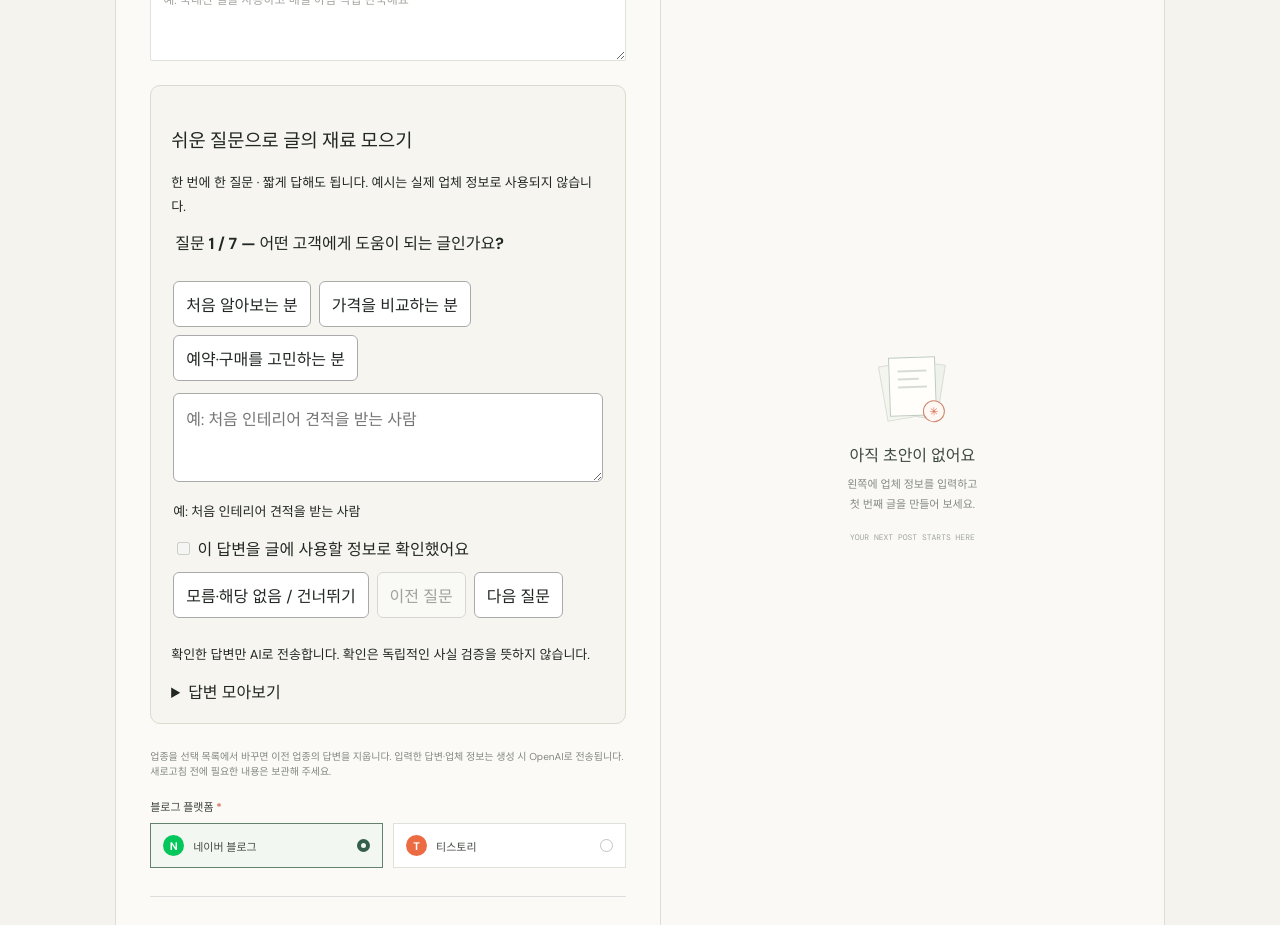
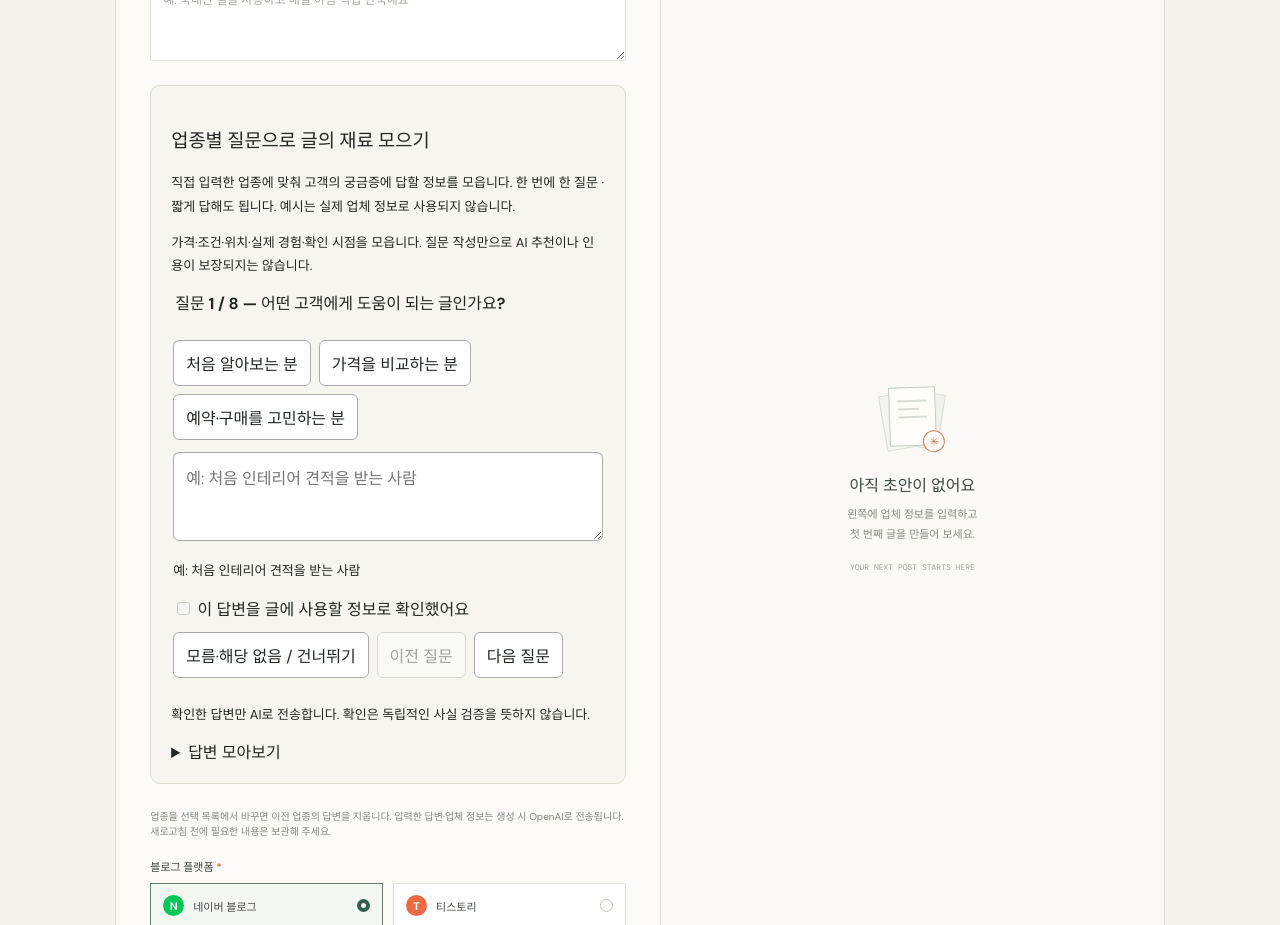
Before and after one commit to udtman1130/-, a React (Vite) app: page / in a window 1280 px wide. Shown: the part 900-1825 px from the top of the page. Built offline with nearby package versions, Linux system fonts and the light colour scheme; a web font is replaced by a local one.

Commit message:
Add industry-specific interviews for useful customer answers and provenance

```diff
--- a/server.mjs
+++ b/server.mjs
@@ -38,7 +38,7 @@ export function createGenerateHandler({ env = process.env, fetchImpl = fetch } =
       clean.difference = typeof form.difference === 'string' ? form.difference.trim().slice(0, 2000) : ''
       const evidence = evidenceFor(clean, interview)
       clean.evidence = evidence
-      clean.writingGuide = { targetCharacters: '공백 포함 본문 2000~2500자, 제목·사진 설명 제외', structure: '도입 → 핵심 설명 3~4개 → 확인 목록 → 문의 안내', detail: '각 핵심 설명은 결론·이유·확인 방법·예외 조건으로 풀어 쓴다. 사례는 확인된 case가 있을 때만 작성한다.' }
+      clean.writingGuide = { targetCharacters: '공백 포함 본문 2000~2500자, 제목·사진 설명 제외', structure: '도입 → 핵심 설명 3~4개 → 확인 목록 → 문의 안내', detail: '각 핵심 설명은 결론·이유·확인 방법·예외 조건으로 풀어 쓴다. 사례는 확인된 case가 있을 때만 작성한다. evidence의 question은 업종별 입력 질문이다. answer를 그 질문에 맞게 해석하고 source에 제공된 출처·확인 날짜만 사용한다. 출처 미입력을 이유로 사용자 정보를 삭제하지 않는다.' }
       if (busy || calls >= 20) return send(429, { error: '다른 요청을 처리 중입니다. 잠시 후 다시 시도해 주세요.' })
       busy = true
       ownsLock = true
--- a/shared/interview.js
+++ b/shared/interview.js
@@ -1,4 +1,4 @@
-export const industryOptions = ['음식점·카페', '인테리어·수리', '여행·숙박', '교육·강습', '판매·쇼핑몰', '중고차', '기타·직접 입력']
+export const industryOptions = ['음식점·카페', '인테리어·수리', '여행·숙박', '교육·강습', '판매·쇼핑몰', '중고차', '가라오케·노래방', '기타·직접 입력']
 const common = [
   { id: 'audience', title: '어떤 고객에게 도움이 되는 글인가요?', options: ['처음 알아보는 분', '가격을 비교하는 분', '예약·구매를 고민하는 분'], hint: '예: 처음 인테리어 견적을 받는 사람' },
   { id: 'question', title: '이번 글에서 고객의 어떤 궁금증을 풀어줄까요?', options: ['비용이 어떻게 정해지나요?', '어떤 순서로 진행하나요?', '선택 전에 무엇을 확인하나요?'], hint: '예: 추가 비용이 생기는 경우는 언제인가요?' },
@@ -8,22 +8,81 @@ const common = [
   { id: 'case', title: '직접 겪은 사례가 있나요? 없으면 건너뛰세요.', options: [], hint: '고객이 처음 어떤 문제로 연락했나요? 확인한 상태는? 어떻게 처리했나요? 확인 가능한 결과는? 없으면 건너뛰고 개인정보는 빼주세요.' },
   { id: 'contact', title: '어디로 문의하고 무엇을 준비하면 되나요?', options: [], hint: '공개할 전화번호나 https:// 상담 주소와 준비 자료를 적으세요.' },
 ]
+// These collect useful answers; they are not an AI citation or ranking score.
+const profiles = [
+  { match: /가라오케|노래방|karaoke|클럽/i, name: '가라오케·노래방',
+    audience: ['처음 방문하는 여행객', '단체 모임 고객', '예약을 고민하는 고객'],
+    topics: ['이용 요금과 추가 비용은?', '객실·음향·시설은?', '위치와 예약 방법은?'],
+    answer: ['고객에게 실제로 안내하는 시설·이용 정보를 알려주세요.', '객실 크기·이용 가능 인원·음향·언어 지원 중 아는 내용만 적으세요. 매니저 같은 업계 표현은 역할도 설명해 주세요.'],
+    process: ['예약부터 입장·이용까지 어떻게 진행되나요?', '예약 방법, 영업시간, 이용 시간, 정확한 위치나 지도 주소 중 아는 내용을 적으세요.'],
+    conditions: ['요금 기준·포함 항목·별도 비용은 무엇인가요?', '객실·시간·인원 중 요금 기준과 통화, 포함 서비스, 추가 비용, 예약·취소 조건을 적으세요.'],
+    case: ['직접 확인한 시설이나 실제 이용 사례가 있나요?', '사진에서 보이는 시설이나 실제 안내한 이용 상황을 적으세요. 고객 후기를 만들어 적지 않아도 됩니다.'],
+    contact: ['예약 연락처와 방문 전에 보낼 정보는 무엇인가요?', '공개 연락처·공식 계정과 방문 날짜·인원 등 예약에 필요한 내용을 적으세요.'] },
+  { match: /음식|카페|식당|빵집|베이커리/, name: '음식점·카페',
+    audience: ['처음 방문하는 손님', '메뉴를 고르는 손님', '단체·가족 손님'],
+    topics: ['대표 메뉴의 맛과 양은?', '메뉴 가격과 주문 방법은?', '위치·영업시간·주차는?'],
+    answer: ['대표 메뉴의 맛·식감·양을 알려주세요.', '메뉴 이름, 재료, 맛과 식감, 몇 명이 먹기 좋은지 중 아는 내용을 적으세요.'],
+    process: ['방문하거나 주문하려면 어떻게 하면 되나요?', '정확한 위치·영업시간·마지막 주문·예약·포장·주차 중 해당 내용을 적으세요.'],
+    conditions: ['메뉴 가격과 이용 전에 알아둘 조건은 무엇인가요?', '가격·예약 가능 인원·추가 비용·알레르기 문의 방법을 적으세요.'],
+    case: ['직접 만든 메뉴나 매장 사진에서 소개할 점은 무엇인가요?', '실제 조리 과정·좌석·메뉴 구성 등 직접 아는 내용을 적으세요. 사례가 없으면 건너뛰세요.'],
+    contact: ['예약·주문은 어디로 하고 무엇을 알려주면 되나요?', '공개 연락처·지도·주문 링크와 필요한 인원·날짜 등을 적으세요.'] },
+  { match: /인테리어|수리|시공/, name: '인테리어·수리',
+    audience: ['고장·불편을 겪는 고객', '견적을 비교하는 고객', '시공을 준비하는 고객'], topics: ['수리 가능한 범위는?', '견적과 추가 비용은?', '작업 기간과 사후 관리는?'],
+    answer: ['어떤 문제를 어떤 작업으로 해결하나요?', '작업 대상·가능 범위·사용 자재·어려운 조건을 실제 기준으로 적으세요.'],
+    process: ['견적 상담부터 작업 완료까지 어떻게 진행하나요?', '현장 확인·작업 순서·지역·소요 시간과 달라지는 조건을 적으세요.'],
+    conditions: ['어떤 경우에 추가 비용이 생기고 어떻게 안내하나요?', '작업 범위·자재·현장 상태와 고객 동의·사후 관리 조건을 적으세요.'],
+    case: ['실제 작업 전 상태와 작업 후 달라진 점은 무엇인가요?', '문제 → 작업 내용 → 확인한 결과. 전후 사진 설명도 좋습니다.'],
+    contact: ['견적 문의는 어디로 하고 어떤 사진이 필요한가요?', '공개 연락처와 현장 사진·크기·주소 등 필요한 자료를 적으세요.'] },
+  { match: /여행|숙박|호텔|투어|펜션|풀빌라|골프/, name: '여행·숙박',
+    audience: ['처음 방문하는 여행객', '가족·단체 여행객', '일정·숙소를 비교하는 고객'], topics: ['일정과 포함 서비스는?', '가격·추가 비용·취소 조건은?', '위치와 이동 방법은?'],
+    answer: ['실제로 제공하는 일정·객실·서비스를 알려주세요.', '상품 이름, 일정이나 객실 구성, 이용 인원과 특징을 적으세요.'],
+    process: ['예약부터 도착·이용까지 어떻게 진행하나요?', '위치·집결 장소·이동·체크인·이용 시간을 아는 범위에서 적으세요.'],
+    conditions: ['포함·불포함 비용과 예약·취소 조건은 무엇인가요?', '통화·날짜·인원별 가격 기준과 별도 비용·취소 조건을 적으세요.'],
+    case: ['직접 진행한 여행이나 실제 숙소의 특징이 있나요?', '실제 일정·객실 사진·현장 경험을 적으세요. 만족도는 추측하지 않습니다.'],
+    contact: ['예약은 어디로 하고 어떤 정보를 보내면 되나요?', '공개 연락처·공식 링크와 날짜·인원·희망 상품을 적으세요.'] },
+  { match: /교육|강습|학원/, name: '교육·강습',
+    audience: ['입문자', '학부모', '수업을 비교하는 수강생'], topics: ['누구를 위한 수업인가요?', '수업 내용과 방식은?', '수강료·시간·환불 조건은?'],
+    answer: ['수업 대상과 실제로 배우는 내용을 알려주세요.', '연령·필요한 수준·수업 구성·개인 또는 그룹 여부를 적으세요.'],
+    process: ['상담·등록부터 수업 참여까지 어떻게 진행하나요?', '위치·온라인 여부·수업 시간·횟수·준비물을 적으세요.'],
+    conditions: ['수강료·수업 대상·환불에서 미리 안내할 점은 무엇인가요?', '횟수·기간별 요금, 교재비, 보강·환불 조건을 적으세요.'],
+    case: ['실제 수업 사례나 직접 확인할 자료가 있나요?', '실제 수업 활동·공개 가능한 경력이나 자료를 적으세요. 성적 향상은 보장하지 않습니다.'],
+    contact: ['수강 상담은 어디로 하고 무엇을 알려주면 되나요?', '공개 연락처와 희망 수업·수준·시간을 적으세요.'] },
+  { match: /판매|쇼핑|소매/, name: '판매·쇼핑몰',
+    audience: ['처음 구매하는 고객', '제품을 비교하는 고객', '사용 조건을 확인하는 고객'], topics: ['제품 규격과 특징은?', '가격·배송비는?', '사용 방법·교환 조건은?'],
+    answer: ['상품의 규격·재질·용도는 무엇인가요?', '크기·구성품·재질·호환 여부와 실제 차이를 적으세요.'],
+    process: ['주문 후 배송·사용은 어떻게 진행되나요?', '주문 방법·배송 지역·예상 기간의 조건·사용 방법을 적으세요.'],
+    conditions: ['배송·추가 비용·교환·반품에서 미리 안내할 점은 무엇인가요?', '옵션별 가격·배송비·교환과 반품 조건을 적으세요.'],
+    case: ['직접 사용한 사례나 상품 사진에서 확인할 점이 있나요?', '실제 사용 환경·사진 속 구성·주의할 조건을 적으세요.'],
+    contact: ['구매·상품 문의는 어디로 하면 되나요?', '공식 구매 링크·공개 연락처와 문의 시 필요한 옵션 정보를 적으세요.'] },
+  { match: /중고차|자동차/, name: '중고차',
+    audience: ['차량 처분을 고민하는 차주', '수출·매매·폐차를 비교하는 차주', '견적을 알아보는 차주'], topics: ['어떤 차량을 취급하나요?', '견적과 현장 감가는?', '대금 지급과 말소 절차는?'],
+    answer: ['차주가 궁금해하는 내용에 실제로 어떻게 답하시나요?', '취급 차종·차량 상태에 따른 판단 기준이나 대금·말소 질문의 실제 답을 적으세요.'],
+    process: ['차량 확인·대금 지급·인수·말소는 어떤 순서인가요?', '실제 운영 순서와 처리 기간의 조건을 적으세요.'],
+    conditions: ['견적이 달라지는 조건과 별도 비용은 무엇인가요?', '실차 확인 전후 차이·감가 동의·탁송비·취소 조건을 적으세요.'],
+    case: ['실제 차량 상태와 처리 결과를 알려주세요.', '차종·연식·주행거리·상태 → 처리 과정 → 결과. 개인정보는 빼주세요.'],
+    contact: ['견적 문의는 어디로 하고 어떤 차량 자료가 필요한가요?', '공개 연락처와 차종·연식·주행거리·사진 등 필요한 자료를 적으세요.'] },
+]
+export function profileFor(industry = '') {
+  return profiles.find(profile => profile.match.test(industry)) || null
+}
 export function questionsFor(industry = '') {
-  let detail = common[4]
-  if (/음식|카페|식당/.test(industry)) detail = { ...detail, title: '가격·예약·알레르기 문의 중 미리 안내할 조건이 있나요?', hint: '예: 예약 가능 인원·메뉴 가격·알레르기 확인 방법. 실제 운영 정보만 적으세요.' }
-  else if (/인테리어|수리|시공/.test(industry)) detail = { ...detail, title: '어떤 경우에 추가 비용이 생기고 어떻게 안내하나요?', hint: '작업 범위·자재·현장 상태 등 실제 견적 조건을 적으세요.' }
-  else if (/여행|숙박/.test(industry)) detail = { ...detail, title: '포함·불포함 비용과 예약·취소 조건은 무엇인가요?', hint: '날짜·인원 등에 따라 달라지는 실제 조건을 적으세요.' }
-  else if (/교육|강습|학원/.test(industry)) detail = { ...detail, title: '수강료·수업 대상·환불에서 미리 안내할 점은 무엇인가요?', hint: '대상·횟수·기간 등 실제 조건을 적고 성과를 보장하지 마세요.' }
-  else if (/판매|쇼핑|소매/.test(industry)) detail = { ...detail, title: '배송·추가 비용·교환·반품에서 미리 안내할 점은 무엇인가요?', hint: '상품별 실제 적용 조건을 적으세요.' }
-  else if (/중고차|자동차/.test(industry)) detail = { ...detail, title: '견적이 달라지는 조건과 별도 비용은 무엇인가요?', hint: '실차 확인 전후의 차이·고객 동의 과정·출장비 등 실제 조건만 적으세요.' }
-  return common.map(q => q.id === 'conditions' ? detail : { ...q })
+  const profile = profileFor(industry)
+  const questions = common.map(q => {
+    const result = { ...q, options: [...q.options] }
+    if (!profile) return result
+    if (q.id === 'audience') return { ...result, options: [...profile.audience], hint: '이 글을 읽고 도움받을 고객을 선택하거나 직접 적으세요.' }
+    if (q.id === 'question') return { ...result, options: [...profile.topics], hint: '고객이 실제로 묻는 질문을 선택하거나 직접 적으세요.' }
+    const detail = profile[q.id]
+    return detail ? { ...result, title: detail[0], hint: detail[1] } : result
+  })
+  return questions.concat({ id: 'source', title: '이 정보는 언제, 어떻게 확인했나요? (선택)', options: [], hint: '예: 운영자가 직접 안내한 정보 / 직접 방문 / 가격표·공식 링크와 확인 날짜. 공개 근거가 없어도 입력 내용은 유지합니다. 모르면 건너뛰세요.' })
 }
 export function normalizeInterview(value) {
   if (value == null) return []
-  if (!Array.isArray(value) || value.length > 7) throw new Error('질문 답변 형식을 확인해 주세요.')
+  if (!Array.isArray(value) || value.length > 8) throw new Error('질문 답변 형식을 확인해 주세요.')
   const ids = new Set()
   return value.map(item => {
-    const allowed = common.some(q => q.id === item?.id)
+    const allowed = questionsFor().some(q => q.id === item?.id)
     if (!allowed || ids.has(item.id) || typeof item.text !== 'string' || item.text.length > 2000 || typeof item.confirmed !== 'boolean') throw new Error('질문 답변을 다시 확인해 주세요.')
     ids.add(item.id)
     return { id: item.id, text: item.text.trim(), confirmed: item.confirmed }
@@ -32,7 +91,7 @@ export function normalizeInterview(value) {
 export function evidenceFor(form, interview) {
   const facts = ['business', 'industry', 'region', 'offering'].map(id => ({ id, text: form[id], origin: '업체 제공·외부 검증 안 됨' }))
   if (typeof form.difference === 'string' && form.difference.trim()) facts.push({ id: 'difference', text: form.difference.trim().slice(0, 2000), origin: '사용자 제공·외부 검증 안 됨' })
-  return facts.concat(interview.filter(a => a.confirmed && a.text).map(a => ({ id: a.id, text: a.text, origin: '사용자 확인·외부 검증 안 됨' })))
+  return facts.concat(interview.filter(a => a.confirmed && a.text).map(a => ({ id: a.id, text: a.text, origin: '사용자 확인·외부 검증 안 됨', question: questionsFor(form.industry).find(q => q.id === a.id)?.title })))
 }
 export function coverageFor(sections, evidence) {
   return evidence.map(item => ({ id: item.id, text: item.text, sections: sections.map((section, i) => section.evidenceIds.includes(item.id) ? i + 1 : null).filter(Boolean) }))
--- a/src/App.jsx
+++ b/src/App.jsx
@@ -1,6 +1,6 @@
 import { useState, useRef, useEffect } from 'react'
 import Interview from './Interview.jsx'
-import { industryOptions } from '../shared/interview.js'
+import { industryOptions, profileFor } from '../shared/interview.js'
 import { exportDraft, cleanText } from './export.js'
 import { photoNumber, photoFilename, buildPhotoDraft } from './photos'
 
@@ -67,6 +67,7 @@ function App() {
 
   function updateField(event) {
     const { name, value } = event.target
+    if (name === 'industry' && profileFor(value)?.name !== profileFor(form.industry)?.name) setAnswers({})
     setForm((current) => ({ ...current, [name]: value }))
     setResult(null)
     setCopied(false)
@@ -190,7 +191,7 @@ function App() {
               </label>
             </div>
 
-            <Interview industry={form.industry} answers={answers} disabled={loading} onChange={value => { setAnswers(value); setResult(null); setCopied(false) }} />
+            <Interview key={profileFor(form.industry)?.name || 'other'} industry={form.industry} answers={answers} disabled={loading} onChange={value => { setAnswers(value); setResult(null); setCopied(false) }} />
             <p className="form-footnote">업종을 선택 목록에서 바꾸면 이전 업종의 답변을 지웁니다. 입력한 답변·업체 정보는 생성 시 OpenAI로 전송됩니다. 새로고침 전에 필요한 내용은 보관해 주세요.</p>
             <fieldset className="platform-field">
               <legend className="field-label">블로그 플랫폼 <i>*</i></legend>
@@ -280,7 +281,7 @@ function App() {
                 <h3>게시 전 내용 확인</h3>
                 <p>입력한 정보는 외부 근거가 없어도 글에 반영합니다. AI의 추측과 누락을 점검하는 안내이며, 인터넷 조사나 독립적인 사실 검증 결과는 아닙니다.</p>
                 <ul>{(result.reviewNotes || []).map((note, i) => <li key={i}>{note}</li>)}</ul>
-                <details><summary>입력한 답변이 반영된 위치</summary>{(result.coverage || []).map(item => <p key={item.id}><strong>{({ business: '업체명', industry: '업종', region: '지역', offering: '상품·서비스', difference: '추가 소개 문구', audience: '대상 고객', question: '핵심 질문', answer: '실제 답변', process: '진행 과정', conditions: '비용·조건', case: '실제 사례', contact: '상담 안내' })[item.id] || item.id}</strong>: {item.text}<br />{item.sections.length ? `AI가 연결한 본문 섹션: ${item.sections.join(', ')}` : '반영 위치 없음 — 내용에 필요한 답변인지 검토하세요.'}</p>)}</details>
+                <details><summary>입력한 답변이 반영된 위치</summary>{(result.coverage || []).map(item => <p key={item.id}><strong>{({ business: '업체명', industry: '업종', region: '지역', offering: '상품·서비스', difference: '추가 소개 문구', audience: '대상 고객', question: '핵심 질문', answer: '실제 답변', process: '진행 과정', conditions: '비용·조건', case: '실제 사례', contact: '상담 안내', source: '정보 출처·확인 시점' })[item.id] || item.id}</strong>: {item.text}<br />{item.sections.length ? `AI가 연결한 본문 섹션: ${item.sections.join(', ')}` : '반영 위치 없음 — 내용에 필요한 답변인지 검토하세요.'}</p>)}</details>
                 <p>사진 안내·파일명 문구를 지우고 사진을 직접 첨부하세요. 가격·조건·사례는 게시 전 원자료와 대조해 주세요.</p>
               </section>
               <div className="export-actions">
--- a/src/Interview.jsx
+++ b/src/Interview.jsx
@@ -1,5 +1,5 @@
 import { useState } from 'react'
-import { questionsFor } from '../shared/interview.js'
+import { questionsFor, profileFor } from '../shared/interview.js'
 export default function Interview({ industry, answers, onChange, disabled }) {
   const [step, setStep] = useState(0)
   const questions = questionsFor(industry)
@@ -7,8 +7,9 @@ export default function Interview({ industry, answers, onChange, disabled }) {
   const current = answers[question.id] || { text: '', confirmed: false }
   function edit(text) { onChange({ ...answers, [question.id]: { text, confirmed: false } }) }
   return <section className="interview" aria-labelledby="interview-title">
-    <h3 id="interview-title">쉬운 질문으로 글의 재료 모으기</h3>
-    <p>한 번에 한 질문 · 짧게 답해도 됩니다. 예시는 실제 업체 정보로 사용되지 않습니다.</p>
+    <h3 id="interview-title">업종별 질문으로 글의 재료 모으기</h3>
+    <p>{profileFor(industry)?.name || '직접 입력한 업종'}에 맞춰 고객의 궁금증에 답할 정보를 모읍니다. 한 번에 한 질문 · 짧게 답해도 됩니다. 예시는 실제 업체 정보로 사용되지 않습니다.</p>
+    <p className="interview-hint">가격·조건·위치·실제 경험·확인 시점을 모읍니다. 질문 작성만으로 AI 추천이나 인용이 보장되지는 않습니다.</p>
     <fieldset disabled={disabled}>
       <legend>질문 {step + 1} / {questions.length} — {question.title}</legend>
       <div className="answer-options">{question.options.map(option => <button type="button" key={option} onClick={() => edit(option)}>{option}</button>)}</div>
```
Also changed, not shown: 1 other file (tests, documents, lock files or other folders).
